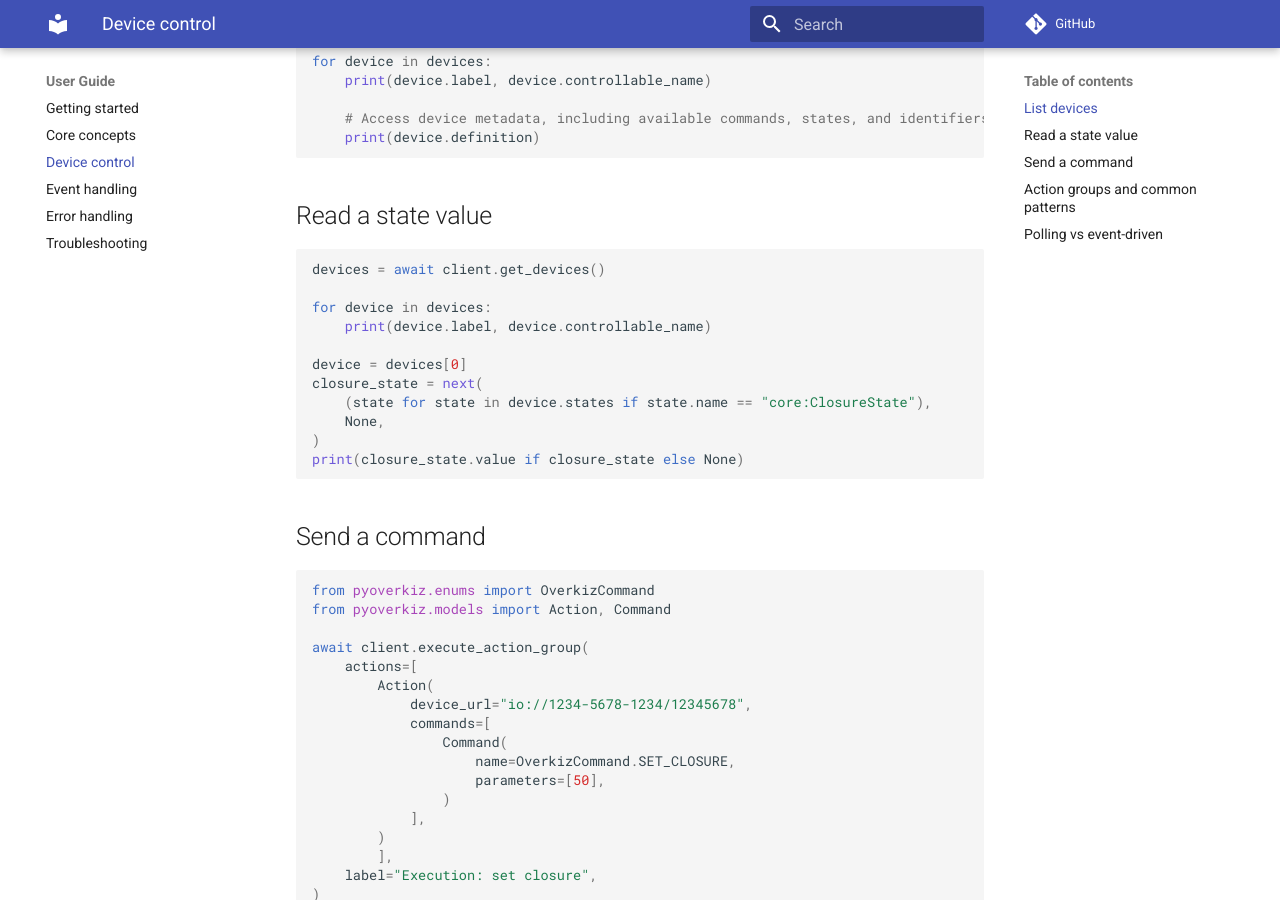
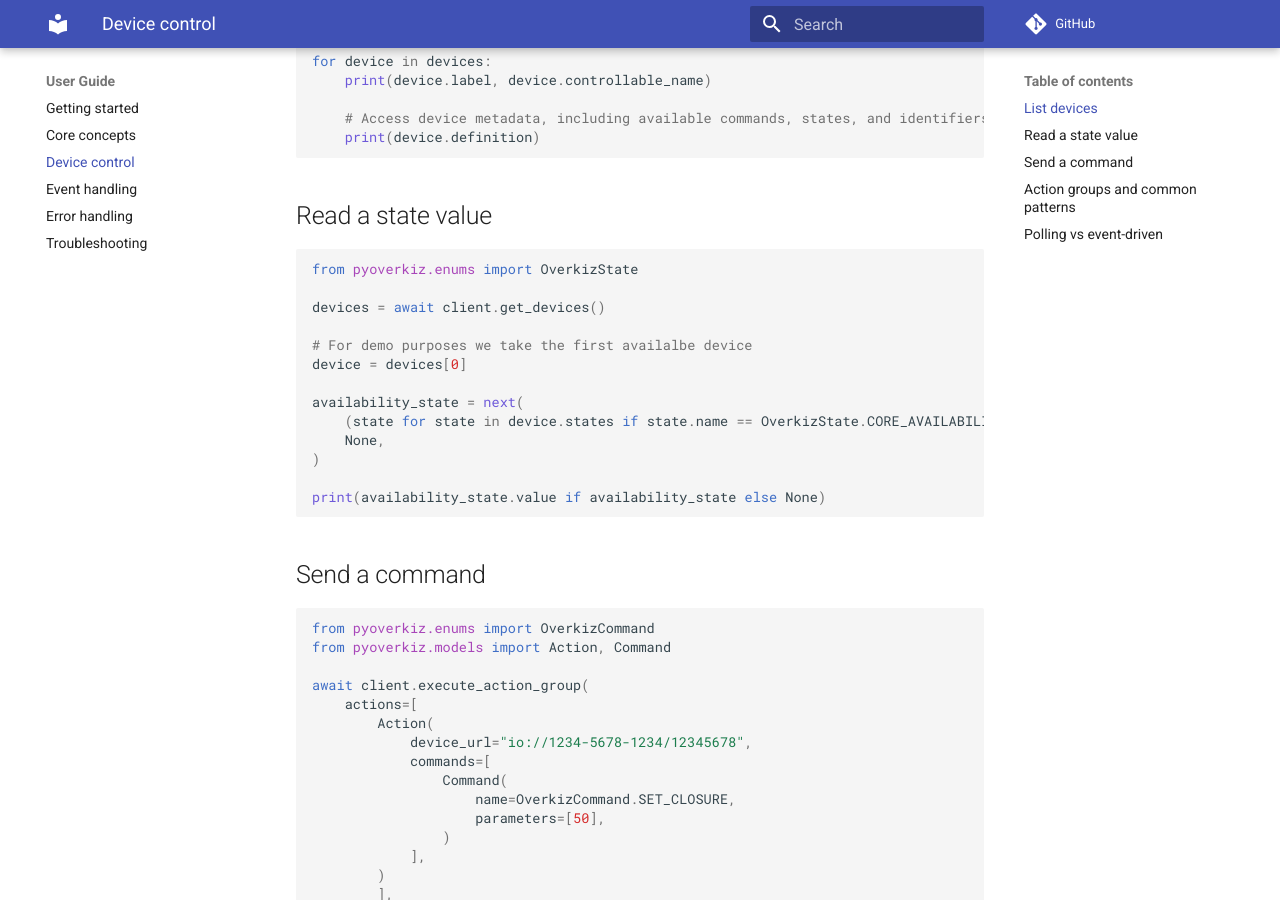
Before and after one commit to iMicknl/python-overkiz-api, an MkDocs documentation site: the page built from docs/device-control.md, in a window 1280 px wide and 900 px high, scrolled down 366 px. Built offline with MkDocs 1.6.1 and Material for MkDocs 9.7.7, drawn with Linux system fonts in a browser that asks for light colours; comment, search, counter and statistics services are not loaded.

Commit message:
Improve docs

````diff
--- a/docs/device-control.md
+++ b/docs/device-control.md
@@ -17,17 +17,19 @@ for device in devices:
 ## Read a state value
 
 ```python
+from pyoverkiz.enums import OverkizState
+
 devices = await client.get_devices()
 
-for device in devices:
-    print(device.label, device.controllable_name)
+# For demo purposes we take the first availalbe device
+device = devices[0]
 
-device = devices[0]
-closure_state = next(
-    (state for state in device.states if state.name == "core:ClosureState"),
+availability_state = next(
+    (state for state in device.states if state.name == OverkizState.CORE_AVAILABILITY),
     None,
 )
-print(closure_state.value if closure_state else None)
+
+print(availability_state.value if availability_state else None)
 ```
 
 ## Send a command
````
